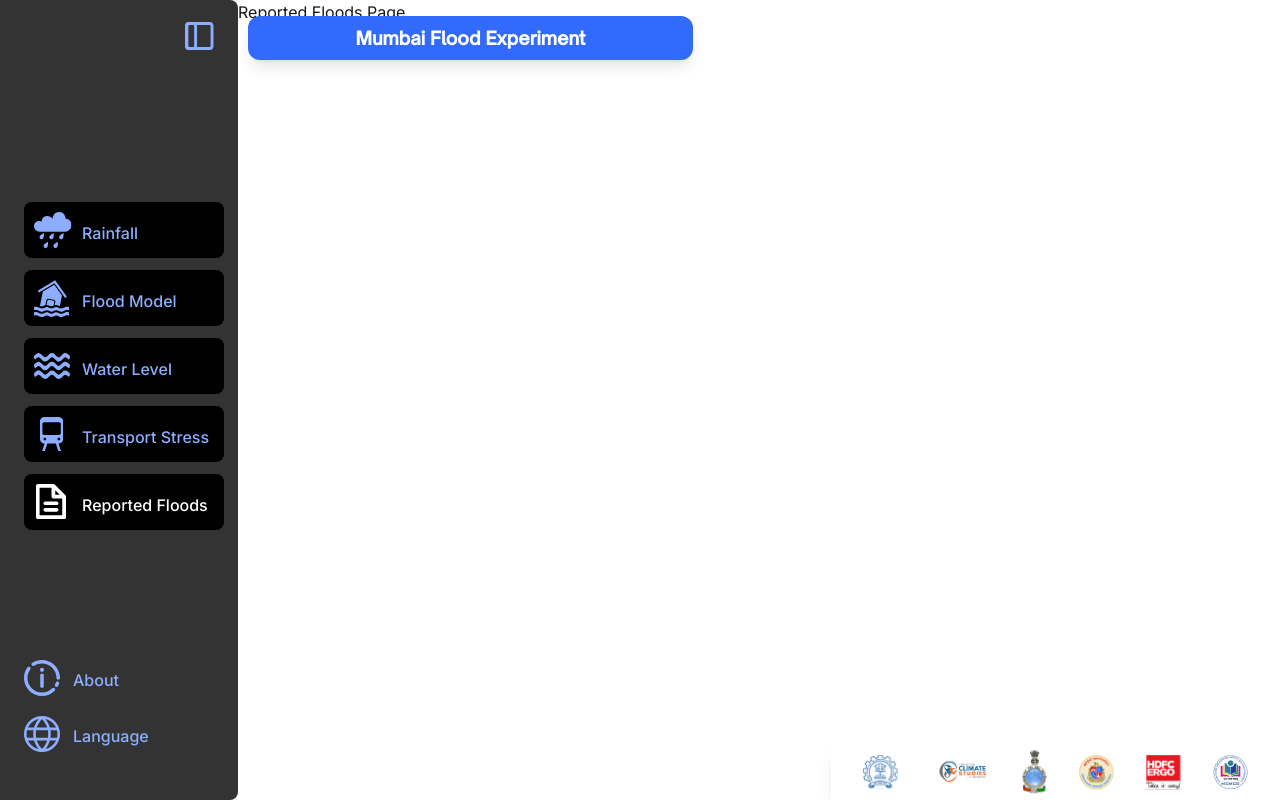
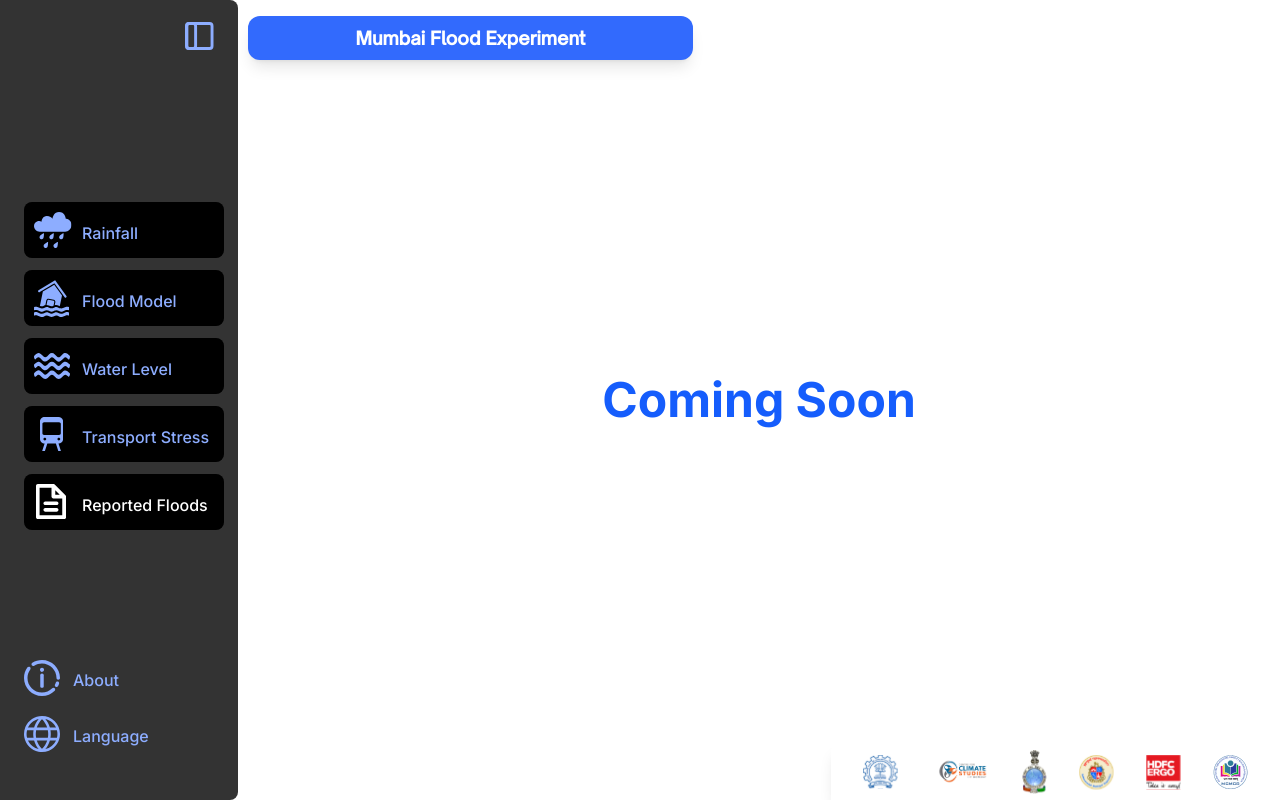
Before and after one commit to Mumbai-Flood-App/Web-App-Frontend, a Next.js app: page /reported-floods in a window 1280 px wide. Built offline with nearby package versions, Linux system fonts and the light colour scheme.

Commit message:
updated plot container shifting

```diff
--- a/src/components/ClientLayout.tsx
+++ b/src/components/ClientLayout.tsx
@@ -4,6 +4,8 @@ import { useState } from "react";
 import HeadBanner from "./HeadBanner";
 import Sidebar from "./Sidebar/Sidebar";
 import { usePathname } from "next/navigation";
+import React from "react";
+import PlotContainer from "./Rainfall/PlotContainer";
 
 export default function ClientLayout({
   children,
@@ -13,10 +15,12 @@ export default function ClientLayout({
   const [isSidebarOpen, setIsSidebarOpen] = useState(true);
   const pathname = usePathname();
   const showBanner = !pathname.startsWith("/about");
+  const showPlotContainer = pathname === "/" || pathname === "/rainfall";
 
   return (
     <>
       {showBanner && <HeadBanner sidebarOpen={isSidebarOpen} />}
+      {showPlotContainer && <PlotContainer sidebarOpen={isSidebarOpen} />}
       <div className="flex min-h-screen w-screen overflow-hidden">
         {/* Sidebar - hidden on mobile */}
         <div className="hidden lg:block h-screen z-10">
--- a/src/components/FloodModel/index.tsx
+++ b/src/components/FloodModel/index.tsx
@@ -1,7 +1,7 @@
 export default function FloodModel() {
   return (
-    <div>
-      <h1>Flood Model Page</h1>
+    <div className="flex items-center justify-center h-screen w-full">
+      <h1 className="text-5xl font-bold text-blue-600">Coming Soon</h1>
     </div>
   );
 }
--- a/src/components/Rainfall/PlotContainer.tsx
+++ b/src/components/Rainfall/PlotContainer.tsx
@@ -4,6 +4,7 @@ import { useState, useEffect } from "react";
 import StationSelector from "./StationSelector";
 import TimeSeriesChart from "./TimeSeriesChart";
 import DailyForecastChart from "./DailyForecastChart";
+
 interface Station {
   id: number;
   station_id: number;
@@ -13,7 +14,7 @@ interface Station {
   rainfall: number;
 }
 
-export default function PlotContainer() {
+export default function PlotContainer({ sidebarOpen = true }: { sidebarOpen?: boolean }) {
   const [selectedStation, setSelectedStation] = useState<Station | null>(null);
   const [currentDate, setCurrentDate] = useState('');
   const [currentTime, setCurrentTime] = useState('');
@@ -46,9 +47,11 @@ export default function PlotContainer() {
     return () => clearInterval(interval);
   }, []);
 
+  const marginLeft = sidebarOpen ? "lg:ml-[248px]" : "lg:ml-[90px]";
+
   return (
     <div
-      className="absolute top-[80px] left-[249px] w-[445px] h-[640px] bg-black/80 backdrop-blur-[25px] rounded-lg text-white text-[14px]"
+      className={`fixed top-[80px] left-0 z-10 w-[445px] h-[640px] bg-black/80 backdrop-blur-[25px] rounded-lg text-white text-[14px] transition-all duration-0 ease-in-out ${marginLeft} left-0`}
       style={{ zIndex: 10 }}
     >
       <div className="absolute top-[18px] left-[18px] flex items-center gap-2">
@@ -97,7 +100,6 @@ export default function PlotContainer() {
         <DailyForecastChart selectedStation={selectedStation} />
       </div>
 
-
     </div>
   );
 }
--- a/src/components/Rainfall/RainfallPlot.tsx
+++ /dev/null
@@ -1,21 +0,0 @@
-type RainfallPlotProps = {
-    type: 'hourly' | 'daily' | 'third';
-  };
-
-  export default function RainfallPlot({ type }: RainfallPlotProps) {
-    // You’ll replace this with your actual plot logic/component
-    return (
-      <div className="bg-black bg-opacity-80 rounded-lg p-4 h-[250px] flex flex-col justify-between">
-        <div className="text-lg font-semibold mb-2">
-          {type === 'hourly' && 'Observed Hourly Rainfall (Today)'}
-          {type === 'daily' && 'Daily Rainfall Forecast'}
-          {type === 'third' && 'Third Plot Title'}
-        </div>
-        {/* Placeholder for chart */}
-        <div className="flex-1 flex items-center justify-center text-gray-400">
-          [Plot goes here]
-        </div>
-        {/* Add axis labels, legends, etc. as needed */}
-      </div>
-    );
-  }
--- a/src/components/Rainfall/index.tsx
+++ b/src/components/Rainfall/index.tsx
@@ -1,8 +1,8 @@
+// src/components/Rainfall/index.tsx
 'use client';
 import dynamic from 'next/dynamic';
 import { StationProvider } from '../../contexts/StationContext';
 import Legend from './Legend';
-import PlotContainer from './PlotContainer';
 
 const LeafletMap = dynamic(() => import('./LeafletMap'), { ssr: false });
 
@@ -11,7 +11,6 @@ export default function Rainfall() {
     <StationProvider>
       <LeafletMap />
       <Legend />
-      <PlotContainer />
     </StationProvider>
   );
 }
--- a/src/components/ReportedFloods/index.tsx
+++ b/src/components/ReportedFloods/index.tsx
@@ -1,7 +1,7 @@
 export default function ReportedFloods() {
   return (
-    <div>
-      <h1>Reported Floods Page</h1>
+    <div className="flex items-center justify-center h-screen w-full">
+      <h1 className="text-5xl font-bold text-blue-600">Coming Soon</h1>
     </div>
   );
 }
--- a/src/components/TransportStress/index.tsx
+++ b/src/components/TransportStress/index.tsx
@@ -1,7 +1,7 @@
 export default function TransportStress() {
   return (
-    <div>
-      <h1>Transport Stress Page</h1>
+    <div className="flex items-center justify-center h-screen w-full">
+      <h1 className="text-5xl font-bold text-blue-600">Coming Soon</h1>
     </div>
   );
 }
--- a/src/components/WaterLevel/index.tsx
+++ b/src/components/WaterLevel/index.tsx
@@ -1,7 +1,7 @@
 export default function WaterLevel() {
   return (
-    <div>
-      <h1>Water Level Page</h1>
+    <div className="flex items-center justify-center h-screen w-full">
+      <h1 className="text-5xl font-bold text-blue-600">Coming Soon</h1>
     </div>
   );
 }
```
Also changed, not shown: src/components/Rainfall/ReportFloodBanner.tsx (deleted).
